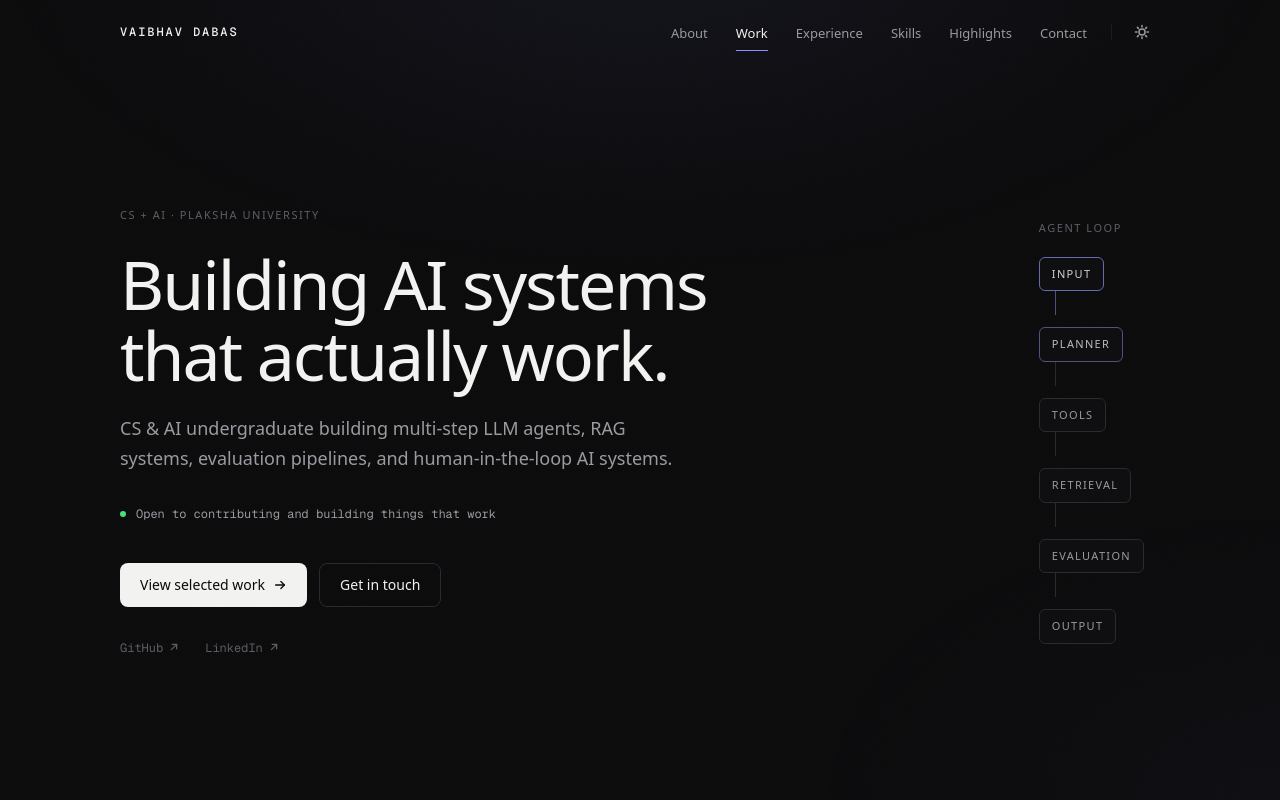
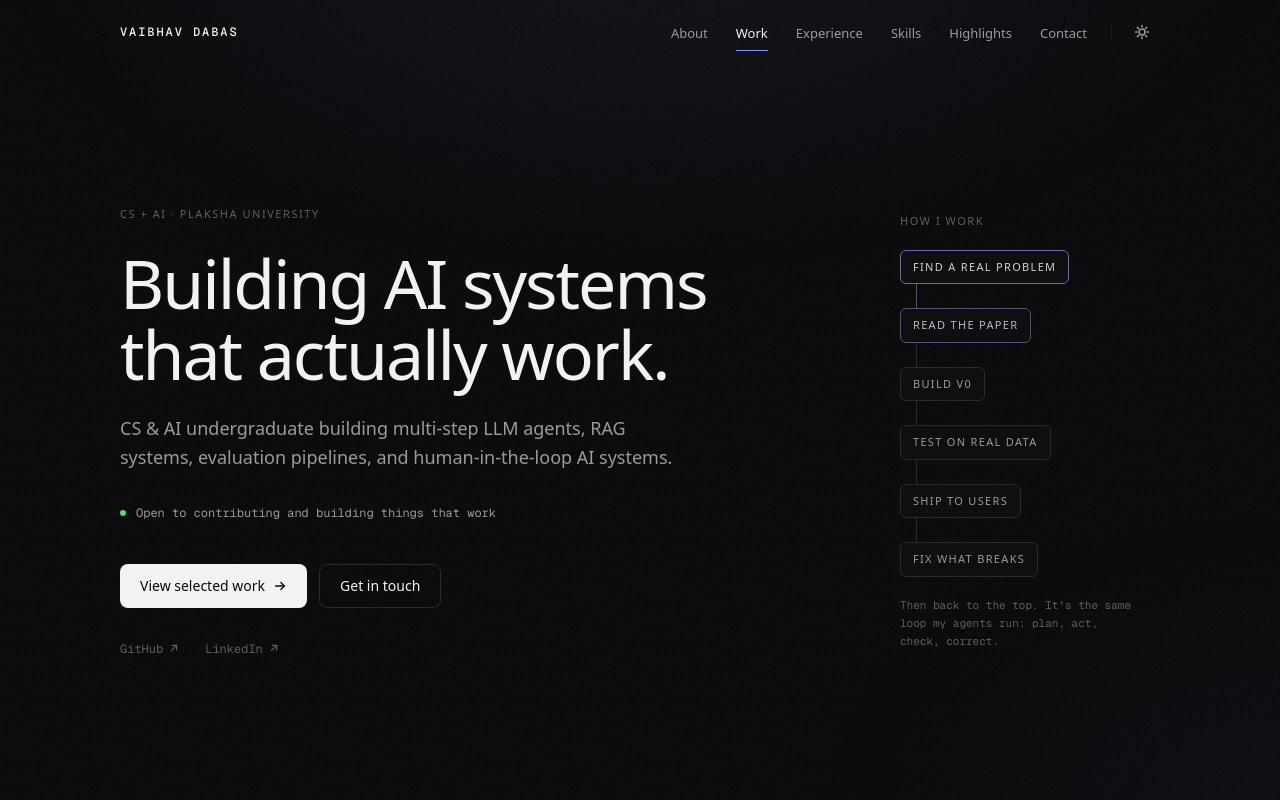
Before and after one commit to vaibhavdabas16/portfolio, a Next.js app: page / in a window 1280 px wide. Shown: the top 800 px of the page. Built offline with nearby package versions, Linux system fonts and the light colour scheme.

Commit message:
content: hero diagram is now the how-I-work loop, drawn like an agent loop

```diff
--- a/src/components/Hero.tsx
+++ b/src/components/Hero.tsx
@@ -35,9 +35,9 @@ export default function Hero() {
           <p
             data-reveal
             style={d(180)}
-            className="mt-8 inline-flex items-center gap-2.5 font-mono text-[12px] text-text-secondary"
+            className="mt-8 flex max-w-md items-start gap-2.5 font-mono text-[12px] leading-relaxed text-text-secondary"
           >
-            <span className="live-dot" aria-hidden />
+            <span className="live-dot mt-[6px] shrink-0" aria-hidden />
             {profile.availability}
           </p>
 
@@ -75,16 +75,19 @@ export default function Hero() {
           </div>
         </div>
 
-        {/* Agent pipeline. Vertical beside the copy on desktop, a wrapped
-            horizontal strip beneath it on smaller screens. */}
-        <div data-reveal style={d(200)} className="lg:pr-4">
-          <p className="eyebrow mb-5">Agent loop</p>
+        {/* How-I-work loop, drawn like an agent loop. Vertical beside the
+            copy on desktop, beneath it below lg. */}
+        <div data-reveal style={d(200)} className="lg:max-w-[260px] lg:pr-4">
+          <p className="eyebrow mb-5">{profile.loop.label}</p>
           <Pipeline
-            steps={profile.pipeline}
-            direction="responsive"
+            steps={profile.loop.steps}
+            direction="vertical"
             periodic
-            label="Agent loop"
+            label={profile.loop.label}
           />
+          <p className="mt-5 max-w-sm font-mono text-[11px] leading-relaxed text-text-tertiary lg:max-w-none">
+            {profile.loop.note}
+          </p>
         </div>
       </div>
     </section>
--- a/src/data/portfolio.ts
+++ b/src/data/portfolio.ts
@@ -34,8 +34,19 @@ export const profile = {
     "Human-in-the-loop",
     "Computer Vision",
   ],
-  // The agent pipeline drawn in the hero.
-  pipeline: ["Input", "Planner", "Tools", "Retrieval", "Evaluation", "Output"],
+  // The loop drawn in the hero: how I work, in the shape of an agent loop.
+  loop: {
+    label: "How I work",
+    steps: [
+      "Find a real problem",
+      "Read the paper",
+      "Build v0",
+      "Test on real data",
+      "Ship to users",
+      "Fix what breaks",
+    ],
+    note: "Then back to the top. It's the same loop my agents run: plan, act, check, correct.",
+  },
 };
 
 export type Project = {
```
